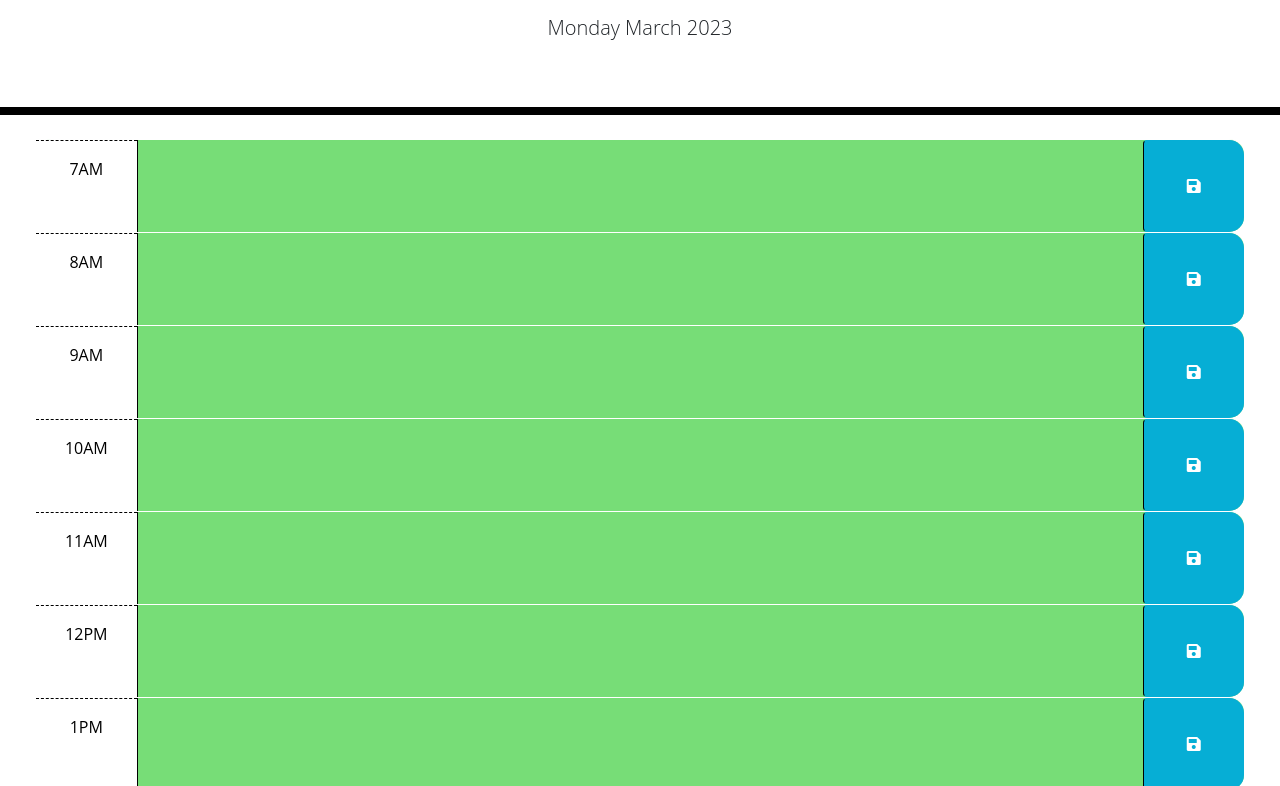
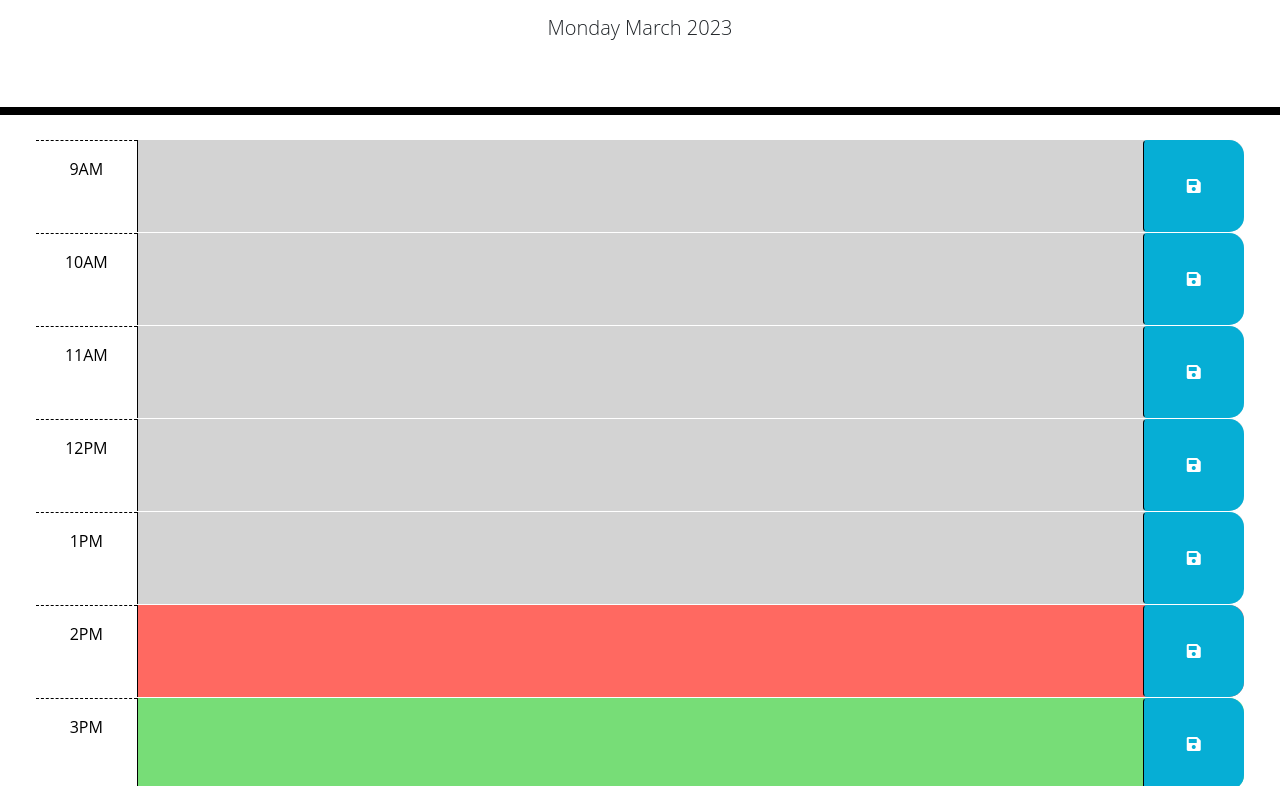
Before and after one commit to JerrickJohnson/Work_Day_Scheduler, a plain HTML site: page Develop/index.html in a window 1280 px wide. Shown: the part 166-952 px from the top of the page. Drawn offline with nearby package versions, Linux system fonts and the light colour scheme.

Commit message:
Modified both HTML and JavaScript

```diff
--- a/Develop/index.html
+++ b/Develop/index.html
@@ -42,27 +42,67 @@
         -->
 
       <!-- Example of a past time block. The "past" class adds a gray background color. -->
-      <div id="hour" class="row time-block past">
+      <div id="hour-9" class="row time-block past">
         <div class="col-2 col-md-1 hour text-center py-3">9AM</div>
-        <textarea id="taskIn" class="col-8 col-md-10 description" rows="3">task</textarea>
+        <textarea class="col-8 col-md-10 description" rows="3"></textarea>
         <button class="btn saveBtn col-2 col-md-1" aria-label="save">
           <i class="fas fa-save" aria-hidden="true"></i>
         </button>
       </div>
-
       <!-- Example of a present time block. The "present" class adds a red background color. -->
       <div id="hour-10" class="row time-block present">
         <div class="col-2 col-md-1 hour text-center py-3">10AM</div>
-        <textarea class="col-8 col-md-10 description" rows="3">task</textarea>
+        <textarea class="col-8 col-md-10 description" rows="3"></textarea>
         <button class="btn saveBtn col-2 col-md-1" aria-label="save">
           <i class="fas fa-save" aria-hidden="true"></i>
         </button>
       </div>
-
       <!-- Example of a future time block. The "future" class adds a green background color. -->
       <div id="hour-11" class="row time-block future">
         <div class="col-2 col-md-1 hour text-center py-3">11AM</div>
-        <textarea class="col-8 col-md-10 description" rows="3"> </textarea>
+        <textarea class="col-8 col-md-10 description" rows="3"></textarea>
+        <button class="btn saveBtn col-2 col-md-1" aria-label="save">
+          <i class="fas fa-save" aria-hidden="true"></i>
+        </button>
+      </div>
+      <div id="hour-12" class="row time-block future">
+        <div class="col-2 col-md-1 hour text-center py-3">12PM</div>
+        <textarea class="col-8 col-md-10 description" rows="3"></textarea>
+        <button class="btn saveBtn col-2 col-md-1" aria-label="save">
+          <i class="fas fa-save" aria-hidden="true"></i>
+        </button>
+      </div>
+      <div id="hour-13" class="row time-block future">
+        <div class="col-2 col-md-1 hour text-center py-3">1PM</div>
+        <textarea class="col-8 col-md-10 description" rows="3"></textarea>
+        <button class="btn saveBtn col-2 col-md-1" aria-label="save">
+          <i class="fas fa-save" aria-hidden="true"></i>
+        </button>
+      </div>
+      <div id="hour-14" class="row time-block future">
+        <div class="col-2 col-md-1 hour text-center py-3">2PM</div>
+        <textarea class="col-8 col-md-10 description" rows="3"></textarea>
+        <button class="btn saveBtn col-2 col-md-1" aria-label="save">
+          <i class="fas fa-save" aria-hidden="true"></i>
+        </button>
+      </div>
+      <div id="hour-15" class="row time-block future">
+        <div class="col-2 col-md-1 hour text-center py-3">3PM</div>
+        <textarea class="col-8 col-md-10 description" rows="3"></textarea>
+        <button class="btn saveBtn col-2 col-md-1" aria-label="save">
+          <i class="fas fa-save" aria-hidden="true"></i>
+        </button>
+      </div>
+      <div id="hour-16" class="row time-block future">
+        <div class="col-2 col-md-1 hour text-center py-3">4PM</div>
+        <textarea class="col-8 col-md-10 description" rows="3"></textarea>
+        <button class="btn saveBtn col-2 col-md-1" aria-label="save">
+          <i class="fas fa-save" aria-hidden="true"></i>
+        </button>
+      </div>
+      <div id="hour-17" class="row time-block future">
+        <div class="col-2 col-md-1 hour text-center py-3">5PM</div>
+        <textarea class="col-8 col-md-10 description" rows="3"></textarea>
         <button class="btn saveBtn col-2 col-md-1" aria-label="save">
           <i class="fas fa-save" aria-hidden="true"></i>
         </button>
--- a/Develop/script.js
+++ b/Develop/script.js
@@ -1,44 +1,4 @@
-// var saveButtonEl = document.querySelectorAll('.saveBtn');
-// appointmentEl = document.getElementById('schedule');
-// var hourOfDay = document.getElementById('hour');
-var containerEl = document.getElementById('container')
-
-// Wrap all code that interacts with the DOM in a call to jQuery to ensure that
-// the code isn't run until the browser has finished rendering all the elements
-// in the html.
-
-
-
-
-
-
-
-let hoursInDay = '';
-
-var curTime = dayjs().format('hA');
-// var lastHr = dayjs('').format('ha');
-
-var timeArray = ['7AM', '8AM', '9AM', '10AM', '11AM', '12PM', '1PM', '2PM', '3PM', '4PM', '5PM'];
-
-
-// .then(function (response) {
-//   return response.json();
-// })
-
-
-
 $(document).ready(function () {
-  // var text = document.getElementById('taskIn').value;
-
-  // console.log(text);
-  // console.log(hrTime);
-  // localStorage.setItem("taskToDo", JSON.stringify(text));
-
-  // if(e.click && text.val() != "") && (hrTime <= timeArray[i]) {
-  //   var task =
-
-  // }
-
   // TODO: Add a listener for click events on the save button. This code should
   // use the id in the containing time-block as a key to save the user input in
   // local storage. HINT: What does `this` reference in the click listener
@@ -47,13 +7,17 @@ $(document).ready(function () {
   // useful when saving the description in local storage?
   //
 
-for (var i = 0; i < timeArray.length; i++) {
-
-  // var hourTime = dayjs(timeArray[i], 'HA');
-  var hourTime = dayjs('timeArray[i]');
-  // var hourTime = timeArray[i];
-  console.log(timeArray[i]);
-  var classPFP = '';
+  var timeBlock = [
+    {id: 'hour-9', hour: 9},
+    {id: 'hour-10', hour: 10},
+    {id: 'hour-11', hour: 11},
+    {id: 'hour-12', hour: 12},
+    {id: 'hour-13', hour: 13},
+    {id: 'hour-14', hour: 14},
+    {id: 'hour-15', hour: 15},
+    {id: 'hour-16', hour: 16},
+    {id: 'hour-17', hour: 17},
+  ];
 
     // TODO: Add code to apply the past, present, or future class to each time
   // block by comparing the id to the current hour. HINTS: How can the id
@@ -61,59 +25,53 @@ for (var i = 0; i < timeArray.length; i++) {
   // past, present, and future classes? How can Day.js be used to get the
   // current hour in 24-hour time?
   //
+
+  $(".saveBtn").on("click", function() {
+    var blockId = $(this).parent().attr("id");
+    var data = $("#" + blockId + " .description").val();
+    localStorage.setItem(blockId, data);
+  })
+
   // TODO: Add code to apply the past, present, or future class to each time
   // block by comparing the id to the current hour. HINTS: How can the id
   // attribute of each time-block be used to conditionally add or remove the
   // past, present, and future classes? How can Day.js be used to get the
   // current hour in 24-hour time?
   //
-  // if (hourTime < (curTime, 'hour')) {
-  if (hourTime.isBefore(curTime, 'hour')) {
-    classPFP = 'past';
-  } else if (hourTime.isSame(curTime, 'hour')) {
-    classPFP = 'present';
-  }else {
-    classPFP = 'future';
+
+  function updateTimeBlock() {
+    var curHour = dayjs().hour();
+
+    timeBlock.forEach(function(block) {
+      if (block.hour < 9 || block.hour > 17) {
+      }else if (block.hour < curHour) {
+        $("#" + block.id).removeClass("present future").addClass("past");
+      }else if (block.hour === curHour) {
+        $("#" + block.id).removeClass("past future").addClass("present");
+      }else {
+        $("#" + block.id).removeClass("past present").addClass("future");
+      }
+    });
   }
-  console.log(hourTime);
-  console.log(curTime);
-  console.log(classPFP);
 
-  hoursInDay += `<div id="hour-${i}" class="row time-block ${classPFP}">
-  <div class="col-2 col-md-1 hour text-center py-3">${timeArray[i]}</div>
-  <textarea id="taskIn=${i}" class="col-8 col-md-10 description" rows="3"></textarea>
-  <button class="btn saveBtn col-2 col-md-1" aria-label="save" data-hour="${i}">
-    <i class="fas fa-save" aria-hidden="true"></i>
-  </button>
-</div>`;
+  updateTimeBlock();
 
-containerEl.innerHTML = hoursInDay;
-}
+  setInterval(updateTimeBlock, 10 * 60 * 1000);
 
  // TODO: Add code to get any user input that was saved in localStorage and set
   // the values of the corresponding textarea elements. HINT: How can the id
   // attribute of each time-block be used to do this?
   //
 
-  // $(".btn").on("click",function (e) {
-
-  var saveButton = document.querySelectorAll('.saveBtn');
-
-  saveButton.forEach(function(saveBtn) {
-
-    saveBtn.addEventListener('click', function() {
-      var hour = this.getAttribute('data-hour');
-
-      var task = document.querySelector(`#taskIn-${hour}`).value;
-
-      console.log(`Saved task "${task}" for hour ${timeArray[hour]}`);
-    });
-  });
+timeBlock.forEach(function(block) {
+  var savedTask = localStorage.getItem(block.id);
+  if (savedTask) {
+    $("#" + block.id + " .description").val(savedTask);
+  }
+})
 
   // TODO: Add code to display the current date in the header of the page.
 
   var curDate = dayjs().format('dddd MMMM YYYY');
   $('#currentDay').text(curDate);
-
-
 });
```
